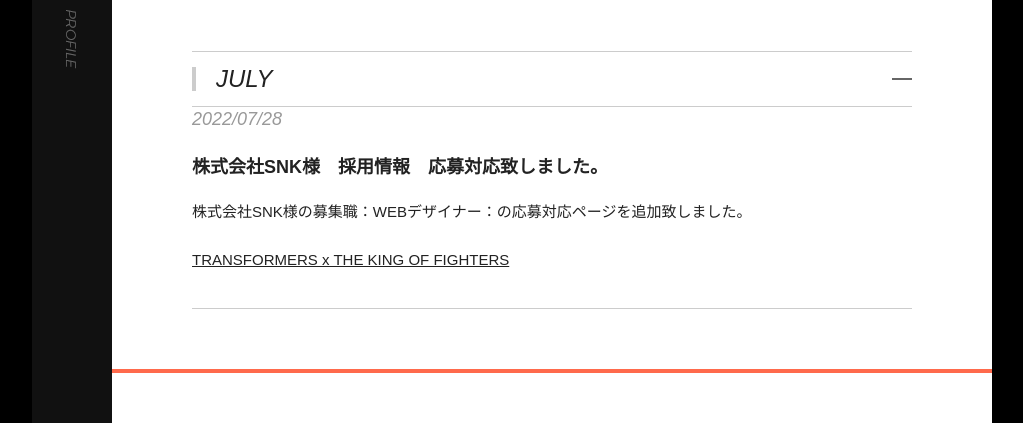
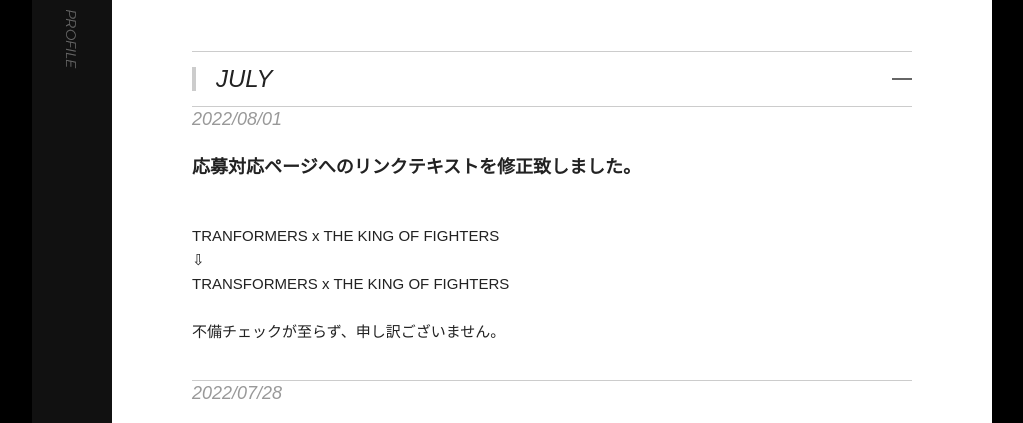
Before and after one commit to TFSoptimusprime/My_Application, a plain HTML site: page news/2022.html in a window 1280 px wide. Shown: the part 344-767 px from the top of the page, without its empty margins (128-1151 px from the left). Drawn offline with nearby package versions, Linux system fonts and the light colour scheme; a web font is replaced by a local one.

Commit message:
Update 2022.html

```diff
--- a/news/2022.html
+++ b/news/2022.html
@@ -72,7 +72,24 @@
               </dt>
               <dd class="open">
                 <dl class="news_list">
-                  <!-- �� NEWS 1���� --> <dt class="clearfix" id="practice">
+                  <!-- �� NEWS 1���� -->
+                  <dt class="clearfix" id="practice">
+                    <p class="date">2022/08/01</p>
+                    <p class="type" data-bottom-top="transform: translate3d(30px, 0px, 0px); opacity: 0;"
+
+                      data-center-top="transform: translate3d(0px, 0px, 0px); opacity: 1;"></p>
+                  </dt>
+                  <dd>
+                    <p class="title">応募対応ページへのリンクテキストを修正致しました。 <br></p>
+                  <br>
+                  <a>TRANFORMERS x THE KING OF FIGHTERS<br>⇩</a>
+                  <br>
+                  <a>TRANSFORMERS x THE KING OF FIGHTERS</a>
+                  <br><br>
+                  <a>不備チェックが至らず、申し訳ございません。</a>
+                     </dd>
+
+                  <dt class="clearfix" id="practice">
                     <p class="date">2022/07/28</p>
                     <p class="type" data-bottom-top="transform: translate3d(30px, 0px, 0px); opacity: 0;"
 
@@ -84,6 +101,7 @@
                   <br>
                   <a href="../profile/BOOST-UP.html">TRANSFORMERS x THE KING OF FIGHTERS</a><br>
                      </dd>
+
                   <!-- �� NEWS 1���� --> <dt class="clearfix" id="badomaga">
 
                   </dt>
```
